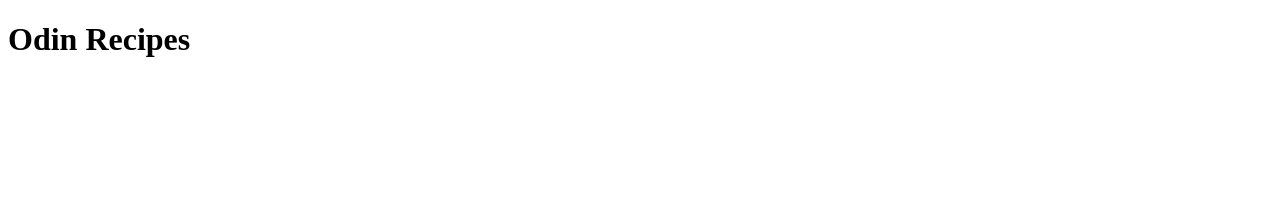
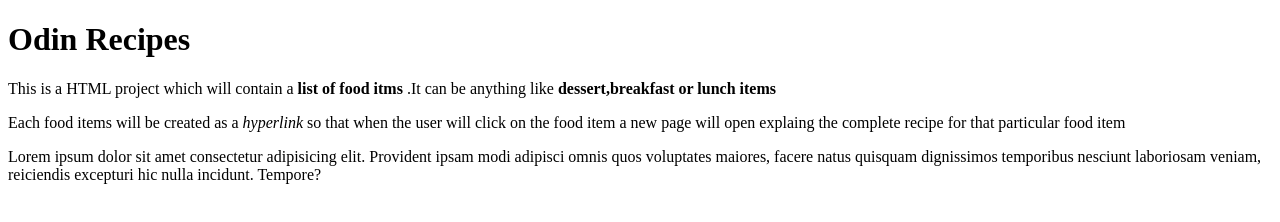
Before and after one commit to sammiee25/odin-recipes, a plain HTML site: page index.html in a window 1280 px wide. Drawn offline with Linux system fonts and the light colour scheme.

Commit message:
Added paragraph,strong and em tags in index.html file as part of learning HTML elements and tags

```diff
--- a/index.html
+++ b/index.html
@@ -7,5 +7,12 @@
 </head>
 <body>
     <h1>Odin Recipes</h1>
+    <!-- Below paragrapg,strong and italic element is created as part of learning HTML elements and tags -->
+    <p>This is a HTML project which will contain a <strong>list of food itms</strong> .It can be anything like
+        <strong>dessert,breakfast or lunch items</strong></p>
+     <p>Each food items will be created as a <em>hyperlink</em> so that when the user will click on
+        the food item a new page will open explaing the complete recipe for that particular food item
+    </p>
+    Lorem ipsum dolor sit amet consectetur adipisicing elit. Provident ipsam modi adipisci omnis quos voluptates maiores, facere natus quisquam dignissimos temporibus nesciunt laboriosam veniam, reiciendis excepturi hic nulla incidunt. Tempore?
 </body>
 </html>
```
